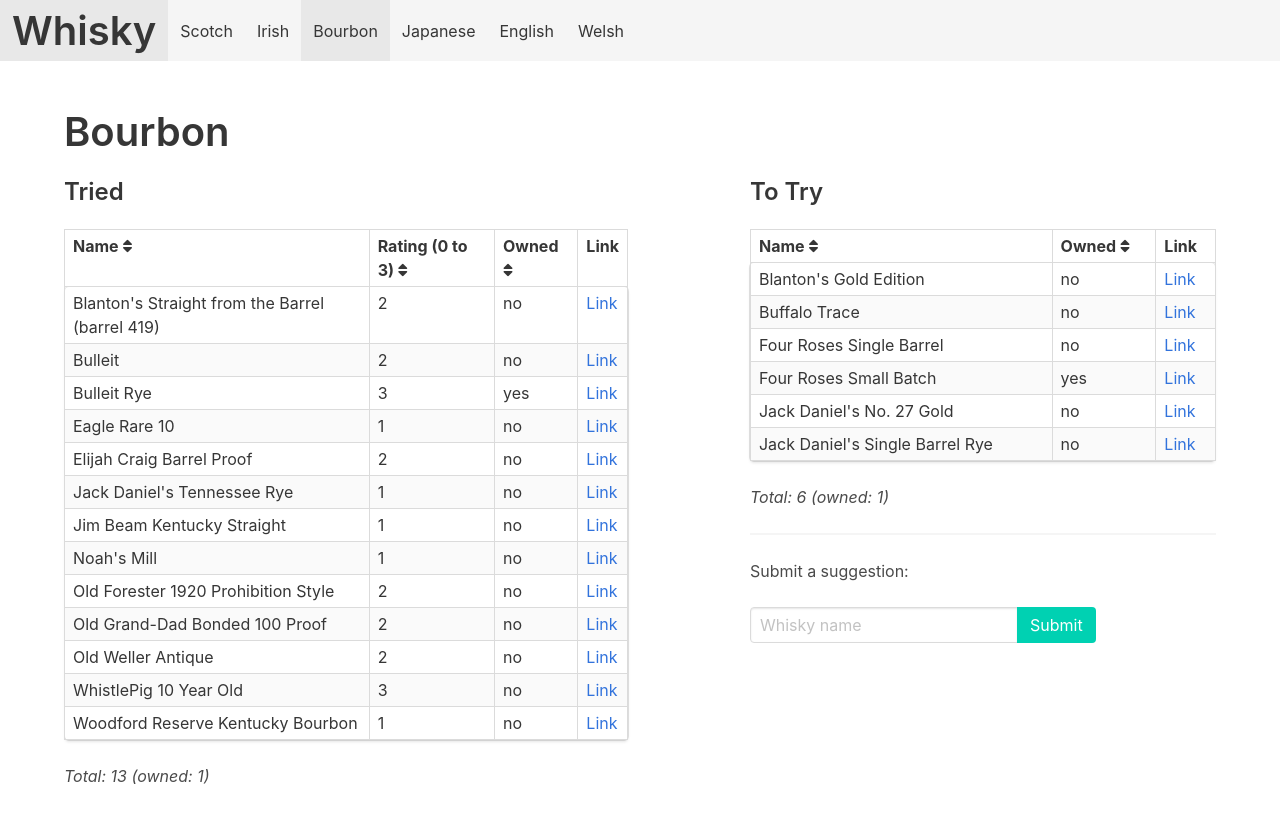
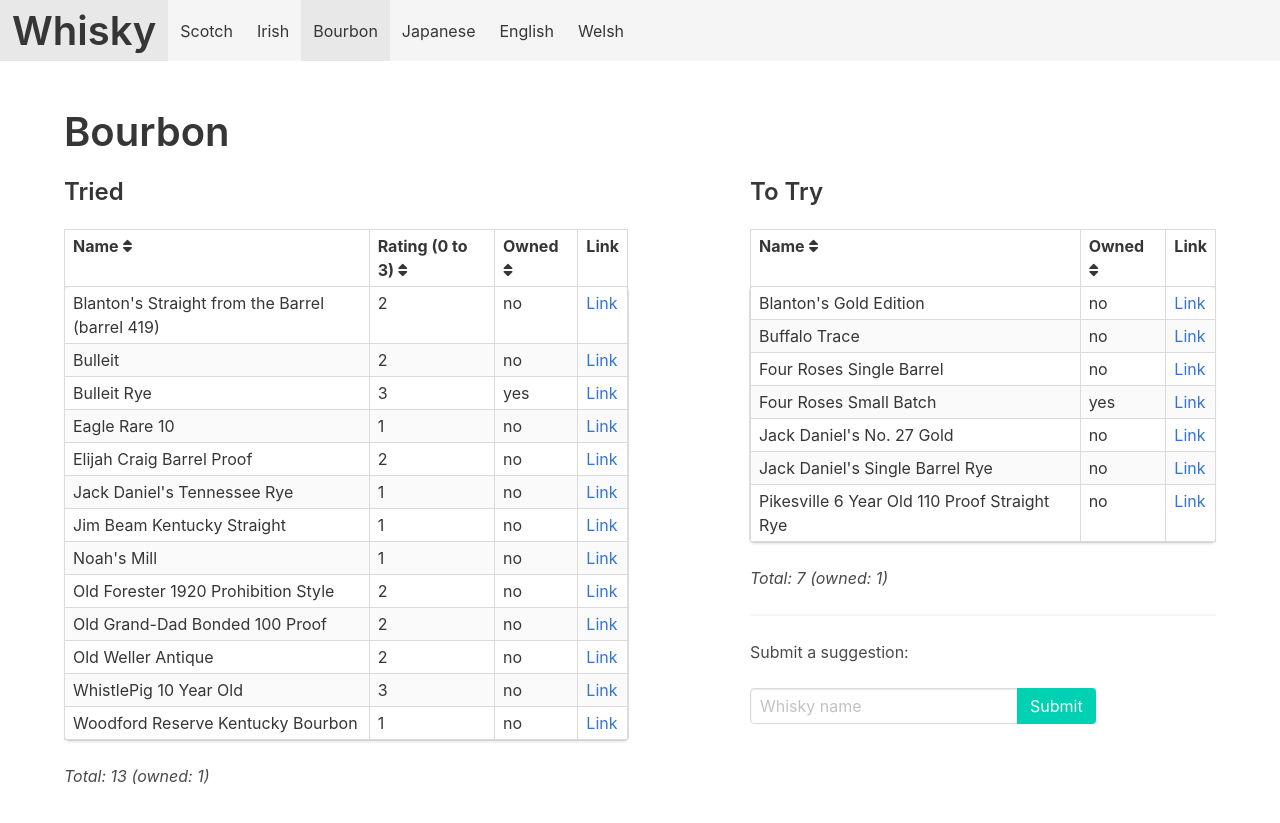
Before and after one commit to grega/whisky, a Jekyll site: the page built from bourbon.html, in a window 1280 px wide. Shown: the top 823 px of the page. Built offline with Jekyll 4.4.1, drawn with Linux system fonts in a browser that asks for light colours; nearby versions of some CDN libraries.

Commit message:
Update to_try.yml

```diff
--- a/_data/bourbon/to_try.yml
+++ b/_data/bourbon/to_try.yml
@@ -5,3 +5,4 @@
 - name: Jack Daniel's No. 27 Gold
 - name: Jack Daniel's Single Barrel Rye
 - name: Buffalo Trace
+- name: Pikesville 6 Year Old 110 Proof Straight Rye
```
